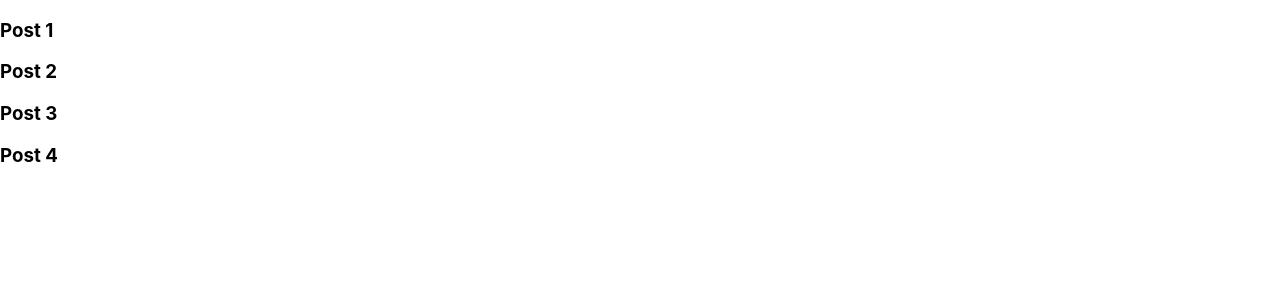
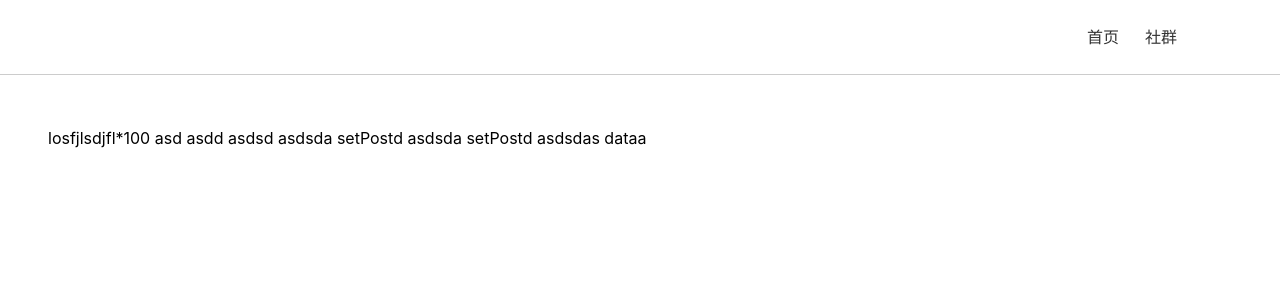
Before and after one commit to cherrieszzz/hi-box, a React (Create React App) app in the folder client/: page / in a window 1280 px wide. Shown: the top 300 px of the page. Built offline with nearby package versions, Linux system fonts and the light colour scheme.

Commit message:
构建基本路由

```diff
--- a/client/public/index.html
+++ b/client/public/index.html
@@ -24,9 +24,10 @@
       work correctly both with client-side routing and a non-root public URL.
       Learn how to configure a non-root public URL by running `npm run build`.
     -->
-    <title>React App</title>
+    <title>Hi Box</title>
   </head>
   <body>
+    <script src="//at.alicdn.com/t/c/font_4008165_ikd4eyyiyzo.js"></script>
     <noscript>You need to enable JavaScript to run this app.</noscript>
     <div id="root"></div>
     <!--
--- a/client/src/App.js
+++ b/client/src/App.js
@@ -1,17 +1,19 @@
 import './App.css';
 import React from 'react';
-import PostCard from './components/PostCard';
-import posts from './data/posts';
+import { BrowserRouter, Routes, Route } from 'react-router-dom';
+import HomePage from './components/pages/HomePage';
+import PostPage from './components/pages/PostPage';
+import NotFound from './components/pages/NotFound';
 
 function App() {
   return (
-    <div className="App">
-      {
-        posts.map((post) => (
-          <PostCard key={post.id} post={post} />
-        ))
-      }
-    </div>
+    <BrowserRouter>
+      <Routes>
+        <Route path='/' element={<HomePage />} />
+        <Route path='/posts/:id' element={<PostPage />} />
+        <Route path='*' element={<NotFound />} />
+      </Routes>
+    </BrowserRouter>
   );
 }
 
--- a/client/src/components/PostCard.js
+++ b/client/src/components/PostCard.js
@@ -1,9 +1,10 @@
 import React from 'react'
+import { Link } from 'react-router-dom'
 
 export default function PostCard({ post }) {
   return (
     <div className='postcard'>
-        <h3>{post.title}</h3>
+        <h3><Link to={'/posts/' + post.id}>{post.title}</Link> </h3>
     </div>
   )
 }
--- /dev/null
+++ b/client/src/components/PostDetail.js
@@ -0,0 +1,21 @@
+import React from 'react'
+import { useParams } from 'react-router-dom'
+import { useState, useEffect} from 'react'
+import posts from '../data/posts'
+
+export default function PostDetail({id}) {
+    const [post, setPost] = useState(null)
+
+    useEffect(() => {
+        const getPost = posts.find((post) => post.id === id);
+        console.log(getPost);
+        setPost(getPost);
+    }, [id])
+
+    return (
+      <div>
+        <h2>Post Detail</h2>
+        {post && <div>{post.body} </div>}
+      </div>
+     )
+}
--- /dev/null
+++ b/client/src/components/PostList.js
@@ -0,0 +1,16 @@
+import React from 'react'
+import posts from '../data/posts'
+import PostCard from './PostCard'
+
+export default function PostList({posts}) {
+  return (
+    <div>
+        <h2>Post List</h2>
+        {
+            posts.map((post) => (
+                <PostCard key={post.id} post={post} />
+            ))
+        }
+    </div>
+  )
+}
--- /dev/null
+++ b/client/src/components/common/Navbar.js
@@ -0,0 +1,20 @@
+import React from 'react'
+import { Link } from 'react-router-dom'
+
+export default function Navbar() {
+    return (
+        <div className='navbar'>
+            <div className='navbar_logo'>
+                <svg class="icon" aria-hidden="true"> <use xlinkHref="#icon-React"></use> </svg>
+            </div>
+
+            <div className='navbar_links'>
+                <ul>
+                    <li> <Link to='/'>首页</Link> </li>
+                    <li><Link to='/posts'>社群 </Link> </li>
+                    <li><Link to='https://github.com/cherrieszzz/hi-box'><svg class="icon-nav-link" aria-hidden="true"> <use xlinkHref="#icon-github-fill"></use> </svg></Link> </li>
+                </ul>
+            </div>
+        </div>
+    )
+}
--- /dev/null
+++ b/client/src/components/layouts/CommonLayout.js
@@ -0,0 +1,12 @@
+import React from 'react'
+import Navbar from '../common/Navbar'
+export default function CommonLayout({ children }) {
+    return (
+        <>
+            <Navbar />
+            <div className='container'>
+                {children}
+            </div>
+        </>
+    )
+}
--- /dev/null
+++ b/client/src/components/pages/HomePage.js
@@ -0,0 +1,25 @@
+import React from 'react'
+import PostList from '../PostList'
+import CommonLayout from '../layouts/CommonLayout'
+
+
+export default function Home() {
+  return (
+    <CommonLayout>
+        <p>
+          losfjlsdjfl*100
+          asd
+          asdd
+          asdsd
+
+          asdsda
+          setPostd
+
+          asdsda
+          setPostd
+          asdsdas
+          dataa
+        </p>
+    </CommonLayout>
+  )
+}
--- /dev/null
+++ b/client/src/components/pages/NotFound.js
@@ -0,0 +1,10 @@
+import React from 'react'
+import CommonLayout from '../layouts/CommonLayout'
+
+export default function NotFound() {
+  return (
+    <CommonLayout>
+        <h1>404 Not Found</h1>
+    </CommonLayout>
+  )
+}
--- /dev/null
+++ b/client/src/components/pages/PostPage.js
@@ -0,0 +1,13 @@
+import React from 'react'
+import { useParams } from 'react-router-dom'
+import PostDetail from '../PostDetail'
+import CommonLayout from '../layouts/CommonLayout'
+
+export default function PostPage() {
+    const { id } = useParams()
+  return (
+    <CommonLayout>
+        <PostDetail postId={id} />
+    </CommonLayout>
+  )
+}
--- a/client/src/index.css
+++ b/client/src/index.css
@@ -1,3 +1,17 @@
+.icon {
+  width: 2.5em; height: 2.5em;
+  vertical-align: -0.15em;
+  fill: currentColor;
+  overflow: hidden;
+}
+
+.icon-nav-link {
+  width: 1.5em; height: 1.5em;
+  vertical-align: -0.15em;
+  fill: currentColor;
+  overflow: hidden;
+}
+
 body {
   margin: 0;
   font-family: -apple-system, BlinkMacSystemFont, 'Segoe UI', 'Roboto', 'Oxygen',
@@ -11,3 +25,42 @@ code {
   font-family: source-code-pro, Menlo, Monaco, Consolas, 'Courier New',
     monospace;
 }
+
+.container {
+  margin-top: 6rem;
+  padding: 1rem 3rem;
+  z-index: 0;
+}
+
+.navbar {
+  display: flex;
+  justify-content: space-between;
+  align-items: center;
+  padding: 0.5rem 3rem;
+  border-bottom: 1px solid #ccc;
+  position: fixed;
+  top: 0;
+  left: 0;
+  right: 0;
+  z-index: 1;
+}
+
+.navbar a {
+  color: #333;
+  text-decoration: none;
+  padding: 5px 5px;
+}
+
+.navbar a:hover {
+  background-color: #f3f4f4;
+  border-radius: 10px;
+}
+
+.navbar ul {
+  display: flex;
+  list-style: none;
+}
+
+.navbar li {
+  margin-left: 1rem;
+}
```
Also changed, not shown: client/.babelrc (added), 1 other file (tests, documents, lock files or other folders).
